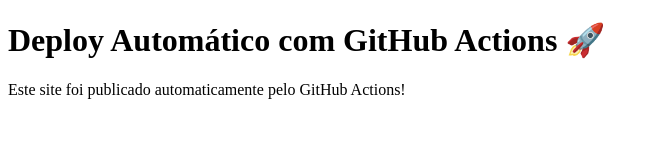
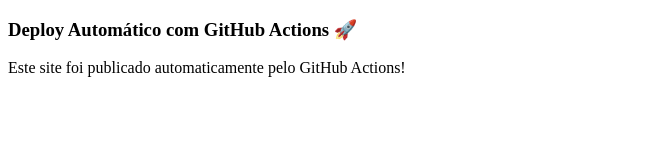
Before and after one commit to alexandreaol/241ATTDS, a plain HTML site: page index.html in a window 1280 px wide. Shown: the whole page, without its empty margins (0-658 px from the left). Drawn offline with Linux system fonts and the light colour scheme.

Commit message:
Update index.html

```diff
--- a/index.html
+++ b/index.html
@@ -6,7 +6,7 @@
     <title>Meu Site Automático</title>
 </head>
 <body>
-    <h1>Deploy Automático com GitHub Actions 🚀</h1>
+    <h3>Deploy Automático com GitHub Actions 🚀</h3>
     <p>Este site foi publicado automaticamente pelo GitHub Actions!</p>
 </body>
 </html>
```
